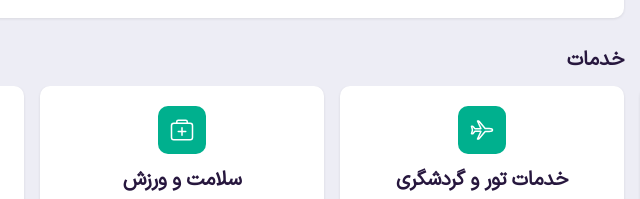
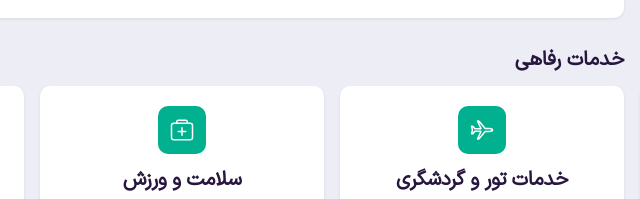
Before and after one commit to ast2019/behesht, a plain HTML site: page index.html in a window 1280 px wide. Shown: the part 286-485 px from the top of the page, 640-1280 px from the left. Drawn offline with nearby package versions, Linux system fonts and the light colour scheme; no server answers.

Commit message:
Edit index.html

```diff
--- a/index.html
+++ b/index.html
@@ -53,7 +53,7 @@
         <!-- Monthly Bills -->
         <div class="section full mt-4">
             <div class="section-heading padding">
-                <h2 class="title">خدمات</h2>
+                <h2 class="title">خدمات رفاهی</h2>
             </div>
             <!-- carousel multiple -->
             <div class="carousel-multiple splide">
```
